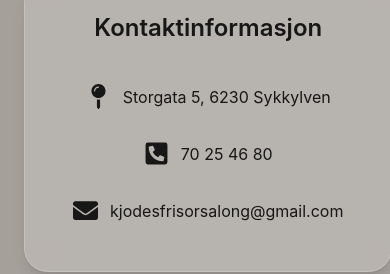
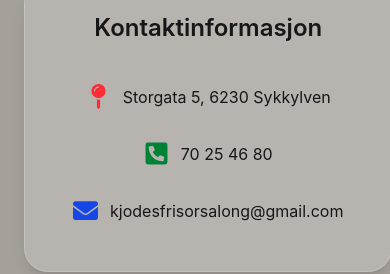
Before and after one commit to Reketino/Kjodes-Frisor, a Next.js app: page /kontakt in a window 390 px wide. Shown: the part 301-575 px from the top of the page. Built offline with nearby package versions, Linux system fonts and the light colour scheme.

Commit message:
style: added text styling to mappin phonesquarealt & envelope

```diff
--- a/src/app/kontakt/page.js
+++ b/src/app/kontakt/page.js
@@ -82,7 +82,11 @@ export default function KontaktPage() {
                 hover:-translate-y-1
                 "
               >
-                <FaMapPin size={25} aria-hidden="true" />
+                <FaMapPin
+                size={25}
+                aria-hidden="true"
+                className="text-red-500"
+                />
                 <span>Storgata 5, 6230 Sykkylven</span>
               </a>
 
@@ -98,7 +102,11 @@ export default function KontaktPage() {
                 hover:-translate-y-1
                 "
               >
-                <FaPhoneSquareAlt size={25} aria-hidden="true" />
+                <FaPhoneSquareAlt
+                size={25}
+                aria-hidden="true"
+                className="text-green-700"
+                />
 
                 <span>70 25 46 80</span>
               </a>
@@ -115,7 +123,11 @@ export default function KontaktPage() {
                 hover:-translate-y-1
                 "
               >
-                <FaEnvelope size={25} aria-hidden="true" />
+                <FaEnvelope
+                size={25}
+                aria-hidden="true"
+                className="text-blue-700"
+                />
 
                 <span>kjodesfrisorsalong@gmail.com</span>
               </a>
```
